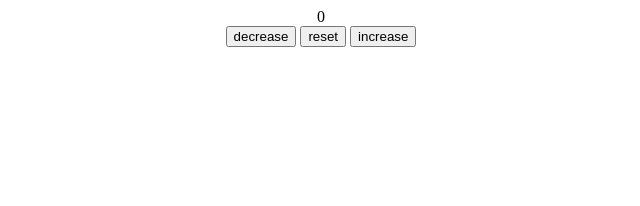
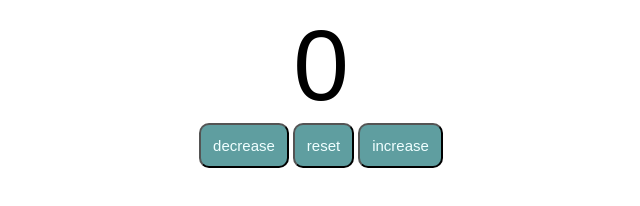
Before and after one commit to anagha0407/javascript-practice, a plain HTML site: page Counter_program/index.html in a window 1280 px wide. Shown: the whole page, without its empty margins (319-959 px from the left). Drawn offline with Linux system fonts and the light colour scheme.

Commit message:
Add CSS styling and transitions

```diff
--- a/Counter_program/index.html
+++ b/Counter_program/index.html
@@ -9,9 +9,9 @@
 <body>
     <label id="countlabel">0</label>
     <div id="btn">
-        <button id="decreasebtn">decrease</button>
-        <button id="resetBtn">reset</button>
-        <button id="increasebtn">increase</button>
+        <button id="decreasebtn" class="button">decrease</button>
+        <button id="resetBtn" class="button">reset</button>
+        <button id="increasebtn" class="button">increase</button>
     </div>
     <script src="script.js"></script>
 </body>
--- a/Counter_program/style.css
+++ b/Counter_program/style.css
@@ -1,3 +1,20 @@
 * {
     text-align: center;
 }
+#countlabel {
+    display: block;
+    font-size: 100px;
+    font-family: Arial, Helvetica, sans-serif;
+}
+.button{
+    padding:12px;
+    border-radius: 10px;
+    background-color: cadetblue;
+    color: azure;
+    font-size: 15px;
+    cursor: pointer;
+    transition: background-color 0.3s;
+}
+.button:hover{
+    background-color: rgb(2, 101, 102);
+}
```
